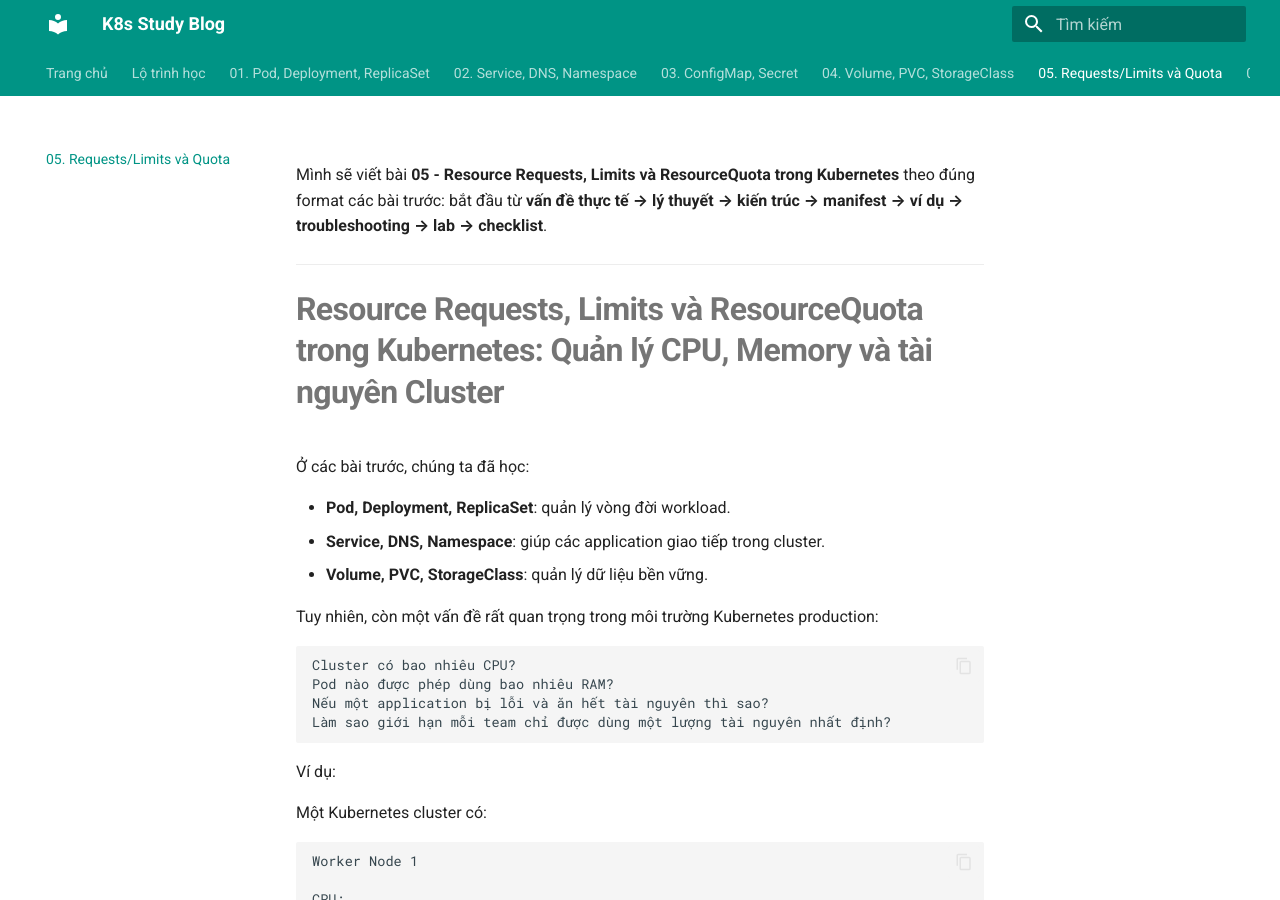
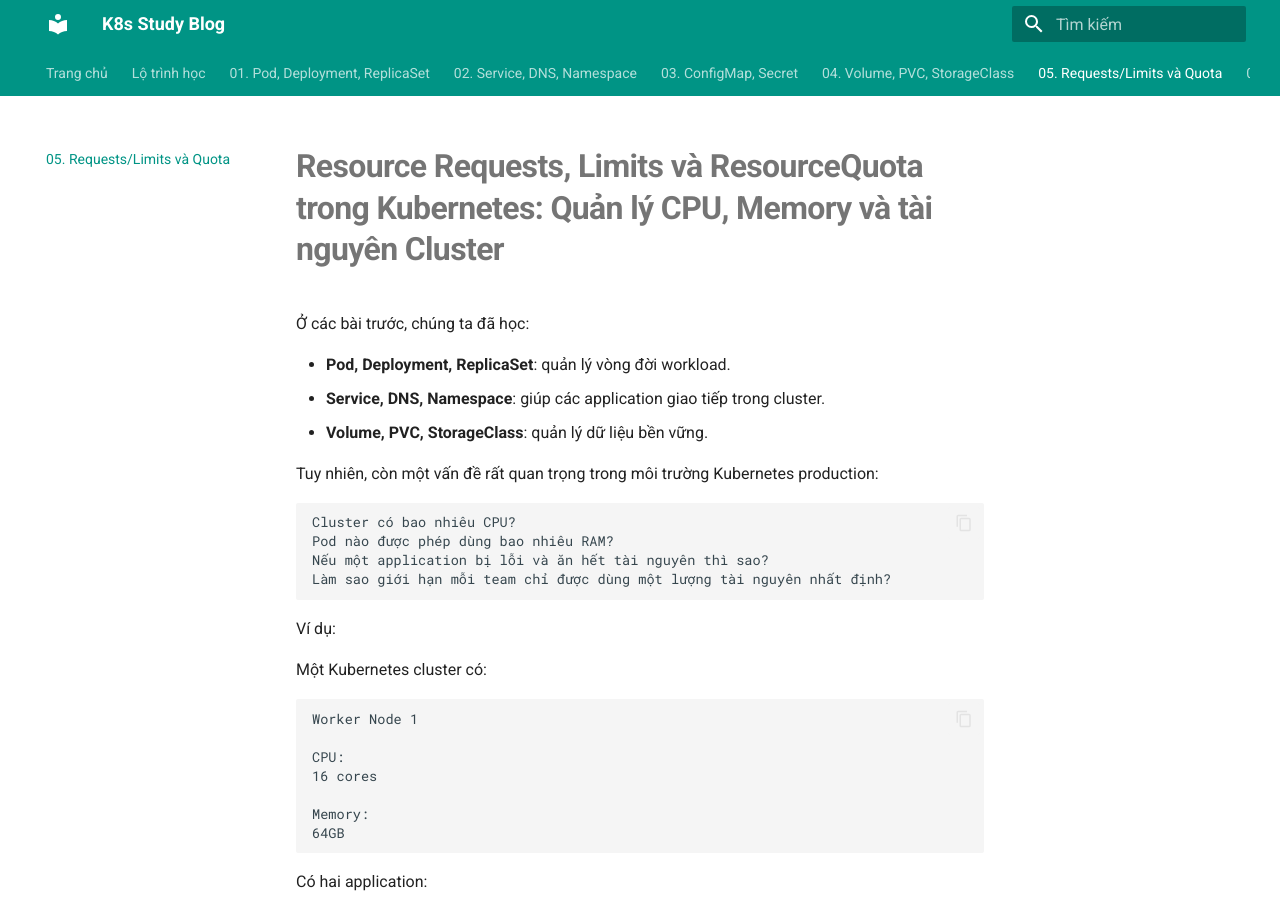
Before and after one commit to minhquan6203/k8s-study, an MkDocs documentation site: the page built from docs/05-resource-requests-limits-quota.md, in a window 1280 px wide and 900 px high. Built offline with MkDocs 1.6.1 and Material for MkDocs 9.7.7, drawn with Linux system fonts in a browser that asks for light colours.

Commit message:
Update 05-resource-requests-limits-quota.md

```diff
--- a/docs/05-resource-requests-limits-quota.md
+++ b/docs/05-resource-requests-limits-quota.md
@@ -1,7 +1,3 @@
-Mình sẽ viết bài **05 - Resource Requests, Limits và ResourceQuota trong Kubernetes** theo đúng format các bài trước: bắt đầu từ **vấn đề thực tế → lý thuyết → kiến trúc → manifest → ví dụ → troubleshooting → lab → checklist**.
-
----
-
 # Resource Requests, Limits và ResourceQuota trong Kubernetes: Quản lý CPU, Memory và tài nguyên Cluster
 
 Ở các bài trước, chúng ta đã học:
```
